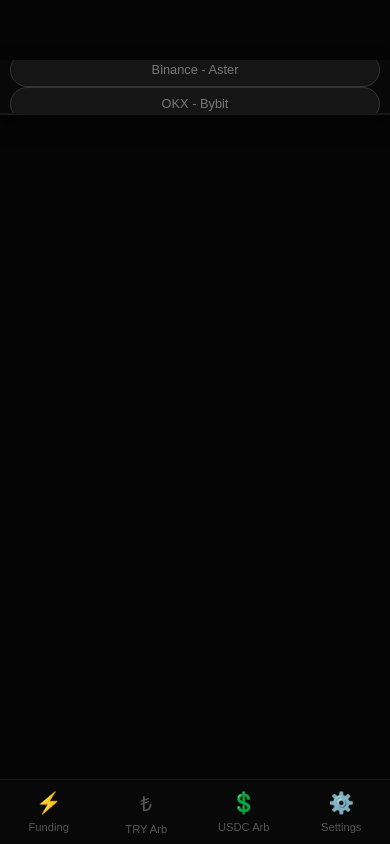
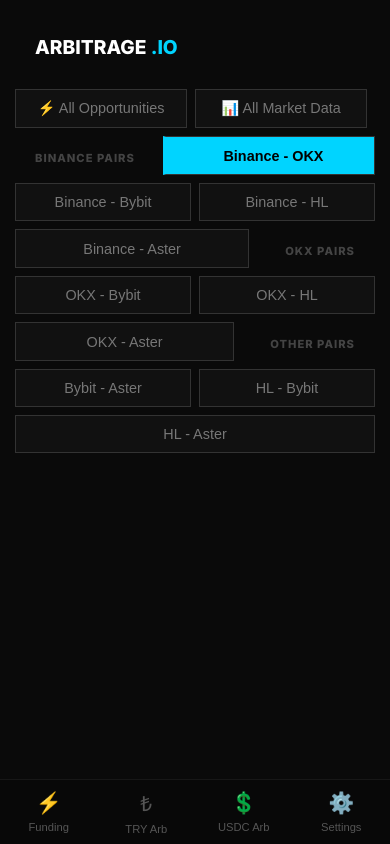
Before and after one commit to efeozyesil/arbitraj, a website: page public/index.html in a window 390 px wide. Drawn offline with Linux system fonts and the light colour scheme.

Commit message:
fix: v2.1 Mobile UI - Static Block Layout

```diff
--- a/public/index.html
+++ b/public/index.html
@@ -196,13 +196,14 @@
             padding: 5px;
         }
 
-        /* MOBILE: HORIZONTAL MENU (v2.0) */
+        /* MOBILE: STATIC BLOCK MENU (v2.1 - Simple & Robust) */
         @media (max-width: 900px) {
             .content-wrapper {
                 flex-direction: column;
+                height: auto;
+                overflow: visible;
             }
 
-            /* Hide Hamburger - We maintain visible menu */
             .menu-btn {
                 display: none !important;
             }
@@ -211,82 +212,69 @@
                 display: block;
             }
 
-            /* Transform Sidebar to Horizontal Scroll Bar */
+            /* Sidebar becomes a simple block at the top */
             .sidebar {
-                position: sticky;
-                top: 60px;
-                left: 0;
-                z-index: 400;
+                position: static;
+                /* No fixed/sticky magic */
                 width: 100%;
-                height: 55px;
+                height: auto;
                 max-width: 100%;
-                background: #080808;
+                background: #0a0a0a;
                 border-right: none;
-                border-bottom: 2px solid var(--border);
-                display: flex !important;
-                flex-direction: row;
-                align-items: center;
-                overflow-x: auto;
-                /* Enable Horizontal Scroll */
-                overflow-y: hidden;
-                padding: 0 10px;
-                white-space: nowrap;
-                /* Prevent wrap */
-                -webkit-overflow-scrolling: touch;
-                /* Smooth scroll iOS */
-                box-shadow: 0 10px 20px rgba(0, 0, 0, 0.5);
+                border-bottom: 1px solid var(--accent);
+                display: block !important;
+                padding: 15px;
+                overflow: visible;
+                box-shadow: none;
+                z-index: 1;
             }
 
-            /* Hide Scrollbar but allow scroll */
-            .sidebar::-webkit-scrollbar {
-                display: none;
+            /* Show Headers/Dividers again (Web-like) */
+            .sb-header,
+            .neon-divider,
+            .sidebar>div:first-child {
+                display: block !important;
             }
 
-            /* Adjust Sidebar Items for Horizontal Layout */
-            .sb-btn {
-                flex: 0 0 auto;
-                /* Don't shrink */
-                margin-bottom: 0;
-                margin-right: 10px;
-                font-size: 0.8rem;
-                padding: 6px 12px;
-                height: 34px;
-                border-radius: 100px;
-                /* Pill shape */
-                background: #151515;
-                border: 1px solid #333;
+            /* Sidebar Buttons as Chips/Grid */
+            #sbContent {
                 display: flex;
-                align-items: center;
-                justify-content: center;
+                flex-wrap: wrap;
+                gap: 8px;
             }
 
-            .sb-btn:last-child {
-                margin-right: 20px;
+            .sb-btn {
+                flex: 1 1 40%;
+                /* 2 columns */
+                margin: 0 !important;
+                text-align: center;
+                justify-content: center;
+                padding: 10px;
+                background: #111;
+                border: 1px solid #333;
             }
-
-            /* Spacer at end */
 
             .sb-btn.active {
                 background: var(--accent);
                 color: #000;
-                font-weight: 700;
-                border-color: var(--accent);
-                box-shadow: 0 0 10px var(--accent-dim);
             }
 
-            /* Hide Headers/Dividers in Horizontal Mode to save space */
-            .sb-header,
-            .neon-divider,
-            .sidebar>div:first-child {
-                display: none !important;
+            /* Content Area Fix */
+            .view-frame {
+                padding: 15px;
+                overflow: visible;
+                height: auto;
             }
 
-            /* Ensure content padding */
-            .view-frame {
-                padding: 15px 10px;
+            .cards-grid {
+                grid-template-columns: 1fr;
+                /* Single column cards */
+                gap: 20px;
+                padding-bottom: 80px;
+                /* Space for bottom nav */
             }
 
-            /* Backdrop Remove */
+            /* Ensure Backdrop is gone */
             .backdrop {
                 display: none !important;
             }
```
